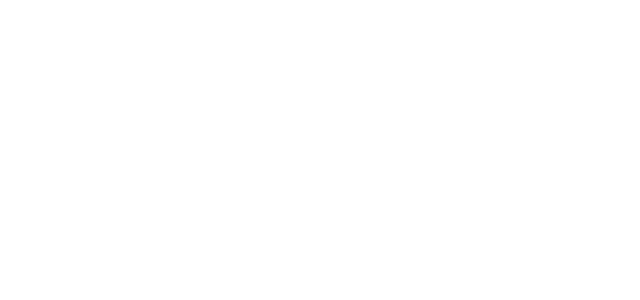
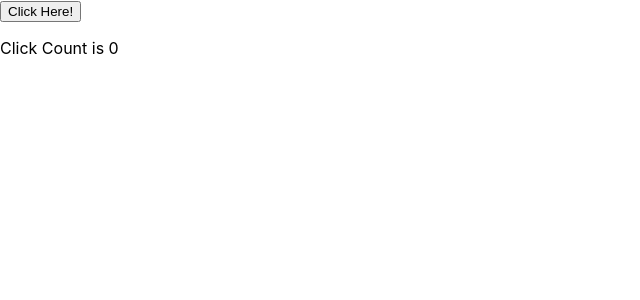
Before and after one commit to AsiriM2000/ReactJS-Functional-Components, a React (Create React App) app: page /hooks in a window 1280 px wide. Before the commit this address had no page. Shown: the top 300 px of the page, without its empty margins (0-640 px from the left). Built offline with nearby package versions, Linux system fonts and the light colour scheme.

Commit message:
Introducing Hooks

```diff
--- /dev/null
+++ b/src/02.Hooks/Hooks.jsx
@@ -0,0 +1,12 @@
+import React, { useState } from "react";
+
+export default function Hooks(){
+    const [count, setCount] = useState(0);
+
+    return(
+        <div>
+            <button onClick={()=>setCount(count+1)}>Click Here!</button>
+            <p>Click Count is {count}</p>
+        </div>
+    );
+}
--- a/src/app/App.js
+++ b/src/app/App.js
@@ -1,6 +1,7 @@
 import React from 'react';
 import {Routes, Route} from 'react-router-dom';
 import HelloWorld from '../01.Hello World/HelloWorld';
+import Hooks from '../02.Hooks/Hooks';
 
 
 function App() {
@@ -8,6 +9,7 @@
     <div className="App">
         <Routes>
           <Route exact path='/' element={<HelloWorld/>}></Route>
+          <Route exact path='/hooks' element={<Hooks/>}></Route>
         </Routes>
     </div>
   );
```
